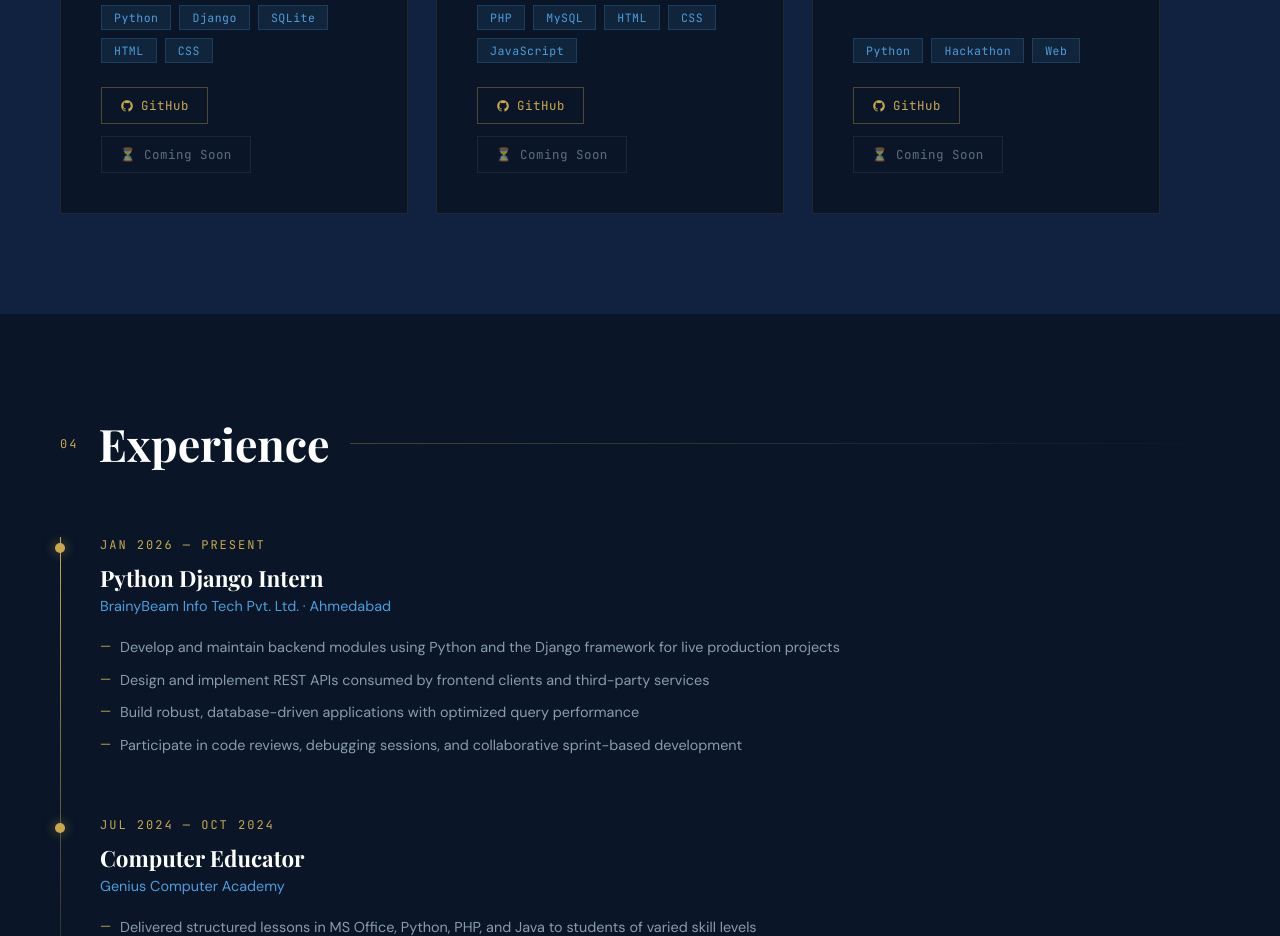
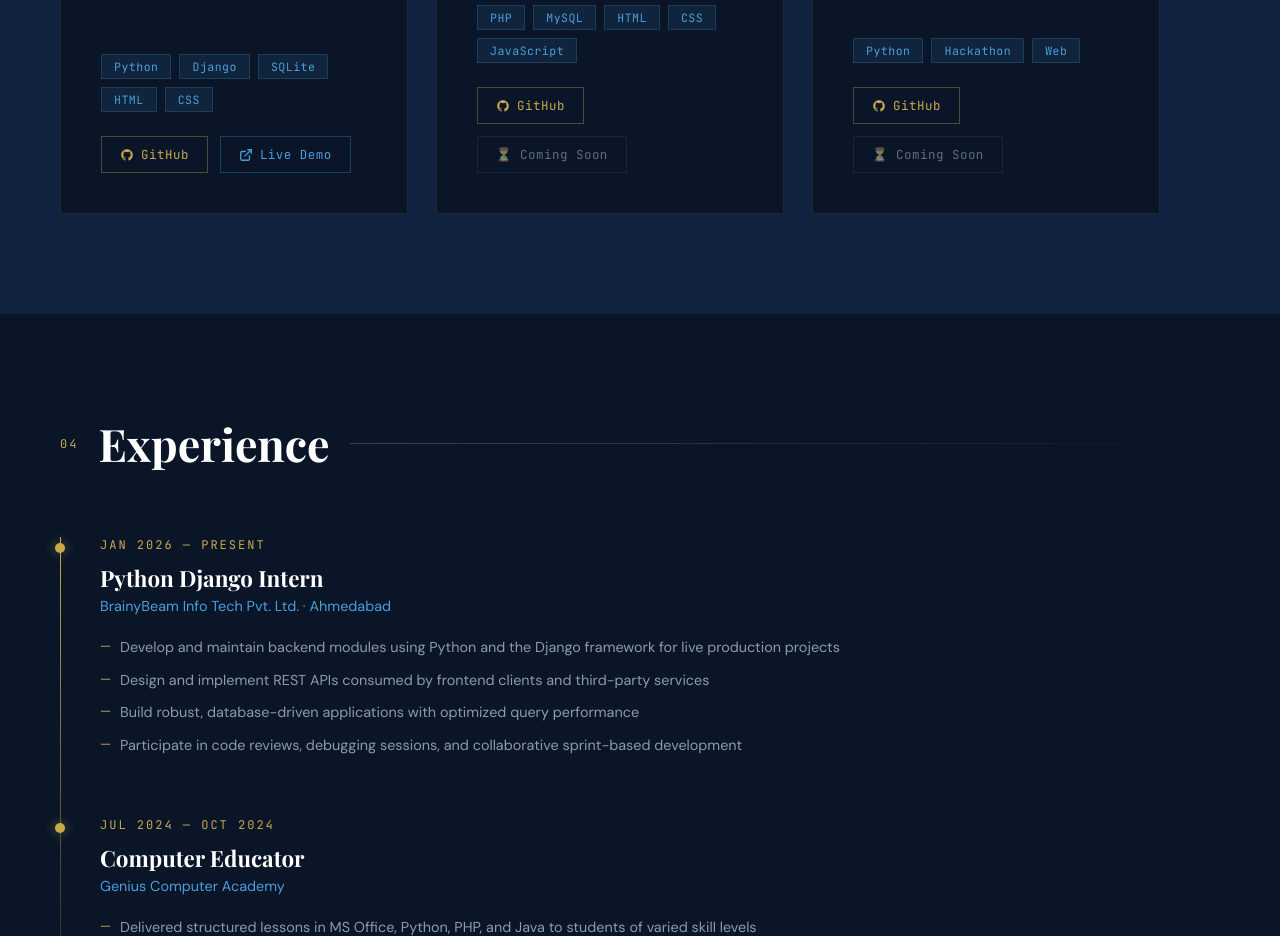
Before and after one commit to Amanpadariya/portfolio, a plain HTML site: page index.html in a window 1280 px wide. Shown: the part 3480-4416 px from the top of the page. Drawn offline with nearby package versions, Linux system fonts and the light colour scheme.

Commit message:
Update index.html by removing comments and adding demo link
Removed comments for download and social icons, added live demo link for a project.

```diff
--- a/index.html
+++ b/index.html
@@ -716,7 +716,6 @@
     <div class="hero-actions">
       <a href="#projects" class="btn-primary">View Projects</a>
       <a href="resume.pdf" download class="btn-download">
-        <!-- Download icon -->
         <svg xmlns="http://www.w3.org/2000/svg" width="14" height="14" viewBox="0 0 24 24" fill="none" stroke="currentColor" stroke-width="2.2" stroke-linecap="round" stroke-linejoin="round"><path d="M21 15v4a2 2 0 0 1-2 2H5a2 2 0 0 1-2-2v-4"/><polyline points="7 10 12 15 17 10"/><line x1="12" y1="15" x2="12" y2="3"/></svg>
         Download Resume
       </a>
@@ -724,12 +723,10 @@
     </div>
     <div class="hero-socials">
       <a href="https://github.com/Amanpadariya" target="_blank" class="hero-social-link">
-        <!-- GitHub icon -->
         <svg xmlns="http://www.w3.org/2000/svg" viewBox="0 0 24 24"><path d="M12 2C6.477 2 2 6.477 2 12c0 4.418 2.865 8.166 6.839 9.489.5.092.682-.217.682-.482 0-.237-.009-.868-.014-1.703-2.782.604-3.369-1.342-3.369-1.342-.454-1.153-1.11-1.461-1.11-1.461-.908-.620.069-.608.069-.608 1.003.070 1.531 1.030 1.531 1.030.892 1.529 2.341 1.087 2.91.831.092-.646.350-1.086.636-1.336-2.220-.253-4.555-1.110-4.555-4.943 0-1.091.39-1.984 1.029-2.683-.103-.253-.446-1.270.098-2.647 0 0 .84-.269 2.750 1.025A9.564 9.564 0 0 1 12 6.844a9.59 9.59 0 0 1 2.504.337c1.909-1.294 2.747-1.025 2.747-1.025.546 1.377.202 2.394.1 2.647.64.699 1.028 1.592 1.028 2.683 0 3.842-2.339 4.687-4.566 4.935.359.309.678.919.678 1.852 0 1.336-.012 2.415-.012 2.743 0 .267.18.578.688.480C19.138 20.163 22 16.418 22 12c0-5.523-4.477-10-10-10z"/></svg>
         GitHub
       </a>
       <a href="https://linkedin.com/in/amanpadariya" target="_blank" class="hero-social-link">
-        <!-- LinkedIn icon -->
         <svg xmlns="http://www.w3.org/2000/svg" viewBox="0 0 24 24"><path d="M20.447 20.452h-3.554v-5.569c0-1.328-.027-3.037-1.852-3.037-1.853 0-2.136 1.445-2.136 2.939v5.667H9.351V9h3.414v1.561h.046c.477-.9 1.637-1.85 3.37-1.85 3.601 0 4.267 2.37 4.267 5.455v6.286zM5.337 7.433a2.062 2.062 0 0 1-2.063-2.065 2.064 2.064 0 1 1 2.063 2.065zm1.782 13.019H3.555V9h3.564v11.452zM22.225 0H1.771C.792 0 0 .774 0 1.729v20.542C0 23.227.792 24 1.771 24h20.451C23.2 24 24 23.227 24 22.271V1.729C24 .774 23.2 0 22.222 0h.003z"/></svg>
         LinkedIn
       </a>
@@ -890,7 +887,11 @@
           <svg xmlns="http://www.w3.org/2000/svg" viewBox="0 0 24 24"><path d="M12 2C6.477 2 2 6.477 2 12c0 4.418 2.865 8.166 6.839 9.489.5.092.682-.217.682-.482 0-.237-.009-.868-.014-1.703-2.782.604-3.369-1.342-3.369-1.342-.454-1.153-1.11-1.461-1.11-1.461-.908-.620.069-.608.069-.608 1.003.070 1.531 1.030 1.531 1.030.892 1.529 2.341 1.087 2.91.831.092-.646.350-1.086.636-1.336-2.220-.253-4.555-1.110-4.555-4.943 0-1.091.39-1.984 1.029-2.683-.103-.253-.446-1.270.098-2.647 0 0 .84-.269 2.750 1.025A9.564 9.564 0 0 1 12 6.844a9.59 9.59 0 0 1 2.504.337c1.909-1.294 2.747-1.025 2.747-1.025.546 1.377.202 2.394.1 2.647.64.699 1.028 1.592 1.028 2.683 0 3.842-2.339 4.687-4.566 4.935.359.309.678.919.678 1.852 0 1.336-.012 2.415-.012 2.743 0 .267.18.578.688.480C19.138 20.163 22 16.418 22 12c0-5.523-4.477-10-10-10z"/></svg>
           GitHub
         </a>
-        <span class="btn-project-soon">⏳ Coming Soon</span>
+        <!-- ✅ UPDATED: Live demo link added -->
+        <a href="https://billing-assistant.onrender.com" target="_blank" class="btn-project-demo">
+          <svg xmlns="http://www.w3.org/2000/svg" width="14" height="14" viewBox="0 0 24 24" fill="none" stroke="currentColor" stroke-width="2.2" stroke-linecap="round" stroke-linejoin="round"><path d="M18 13v6a2 2 0 0 1-2 2H5a2 2 0 0 1-2-2V8a2 2 0 0 1 2-2h6"/><polyline points="15 3 21 3 21 9"/><line x1="10" y1="14" x2="21" y2="3"/></svg>
+          Live Demo
+        </a>
       </div>
     </div>
 
@@ -1153,7 +1154,6 @@
   form.addEventListener('submit', async function(e) {
     e.preventDefault();
 
-    // Basic client-side validation
     const name    = form.name.value.trim();
     const email   = form.email.value.trim();
     const message = form.message.value.trim();
```
